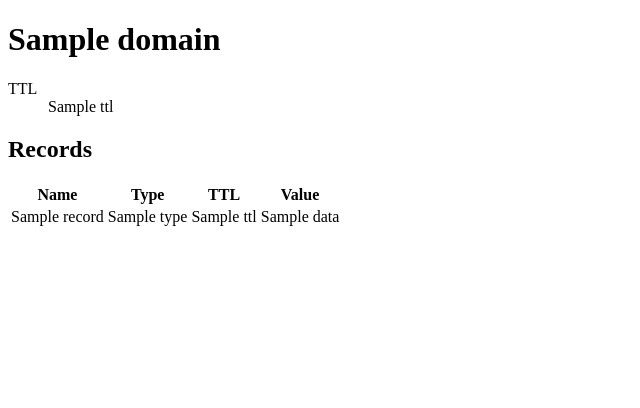
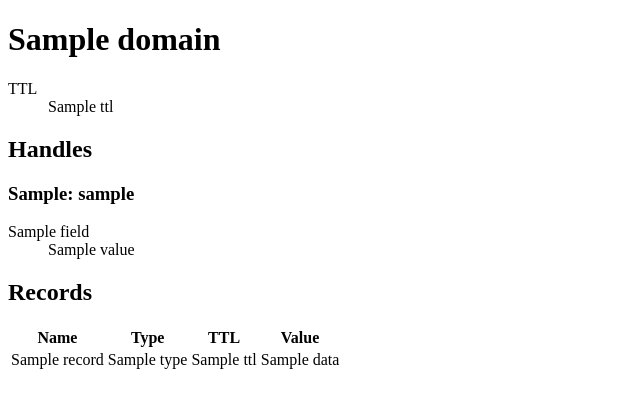
Before and after one commit to ekohl/demo, a Python web app: template dns/templates/dns/domain_detail.html in a window 1280 px wide. Shown: the top 408 px of the page, without its empty margins (0-640 px from the left). Run offline with Jinja, Linux system fonts and the light colour scheme; the template is opened without the code that fills it: most values are stand-ins (such as "Sample title", 1, 10 or a date in 2020).

Commit message:
dns: Show handles for each domain

```diff
--- a/dns/templates/dns/domain_detail.html
+++ b/dns/templates/dns/domain_detail.html
@@ -8,6 +8,19 @@
 	<dt>TTL</dt>
 	<dd>{{ domain.ttl }}</dd>
 </dl>
+
+<h2>Handles</h2>
+{% for domainhandle in domain.domainhandle_set.all %}
+<div class="handle">
+	<h3>{{ domainhandle.get_type_display }}: {{ domainhandle.handle }}</h3>
+	<dl>
+		{% for handledata in domainhandle.handle.handledata_set.all %}
+		<dt>{{ handledata.field }}</dt>
+		<dd>{{ handledata.value }}</dd>
+		{% endfor %}
+	</dl>
+</div>
+{% endfor %}
 
 <h2>Records</h2>
 <table>
```
